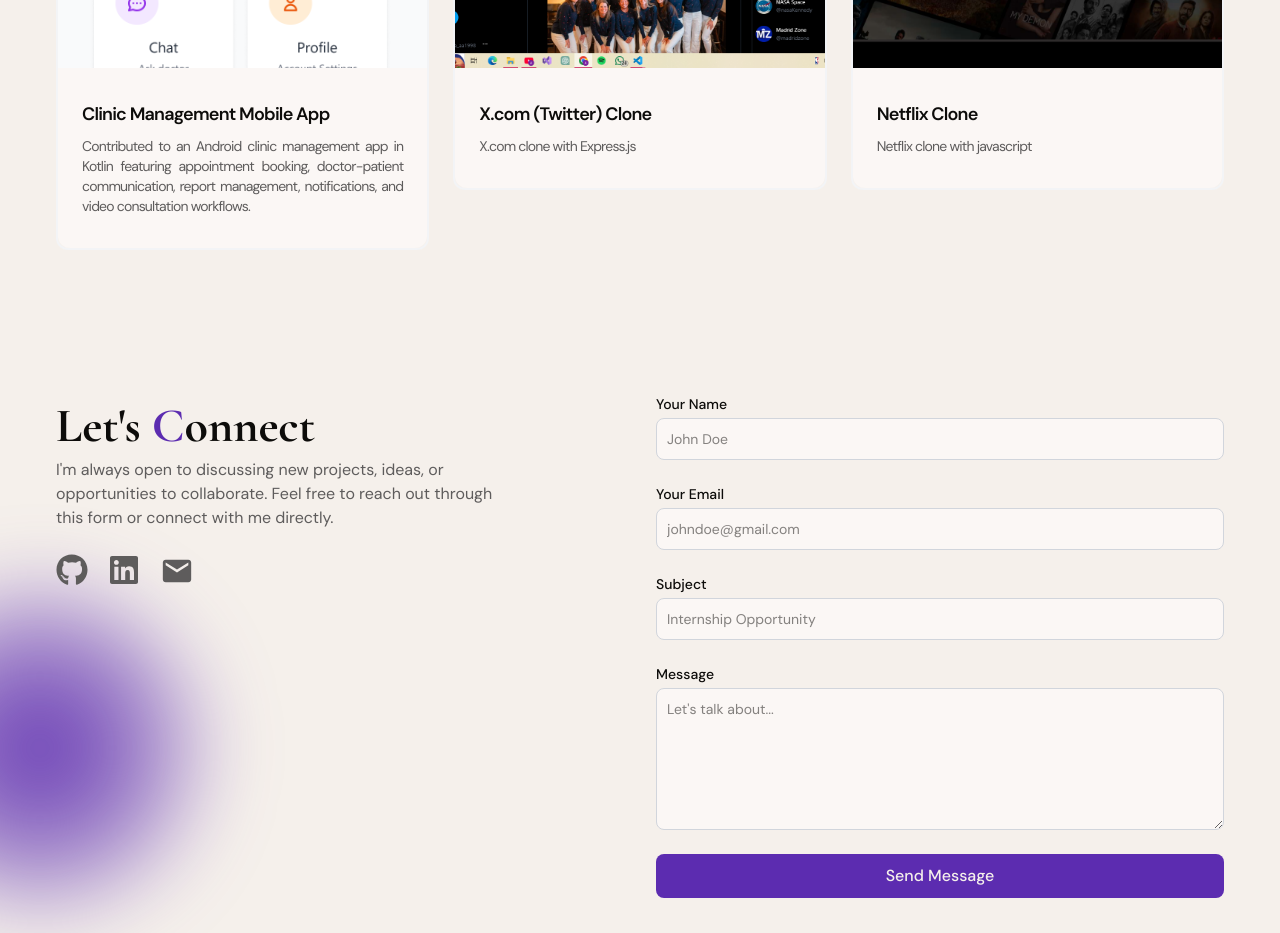
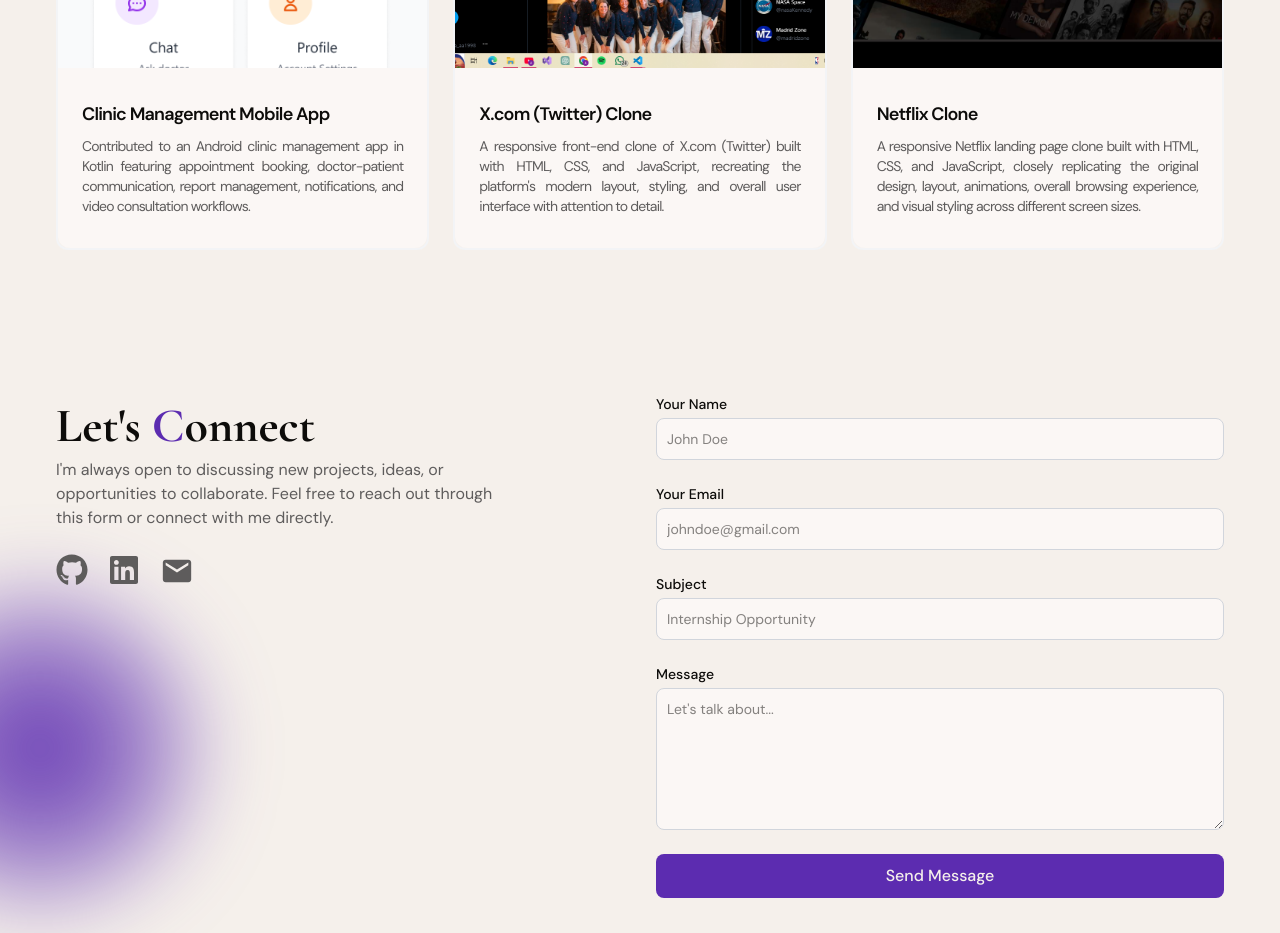
Before and after one commit to AyeshaAfzal-01/ayesha-portfolio, a React (Vite) app: page / in a window 1280 px wide. Shown: the part 2560-3493 px from the top of the page. Built offline with nearby package versions, Linux system fonts and the light colour scheme.

Commit message:
small fix in work.jsx

```diff
--- a/src/pages/Work.jsx
+++ b/src/pages/Work.jsx
@@ -46,7 +46,8 @@
 {
   id: 6,
   title: "X.com (Twitter) Clone",
-    description: "X.com clone with Express.js",
+  description:
+    "A responsive front-end clone of X.com (Twitter) built with HTML, CSS, and JavaScript, recreating the platform's modern layout, styling, and overall user interface with attention to detail.",
   image: assets.twitter,
   tag: ["All", "Web"],
   gitUrl: "https://github.com/AyeshaAfzal-01/X.com-Twitter--Clone-using-React",
@@ -55,7 +56,8 @@
 {
   id: 7,
   title: "Netflix Clone",
-    description: "Netflix clone with javascript",
+  description:
+    "A responsive Netflix landing page clone built with HTML, CSS, and JavaScript, closely replicating the original design, layout, animations, overall browsing experience, and visual styling across different screen sizes.",
   image: assets.netflix,
   tag: ["All", "Web"],
   gitUrl: "https://github.com/AyeshaAfzal-01/netflix-clone",
```
Lines whose indentation alone changed are shown as unchanged.
